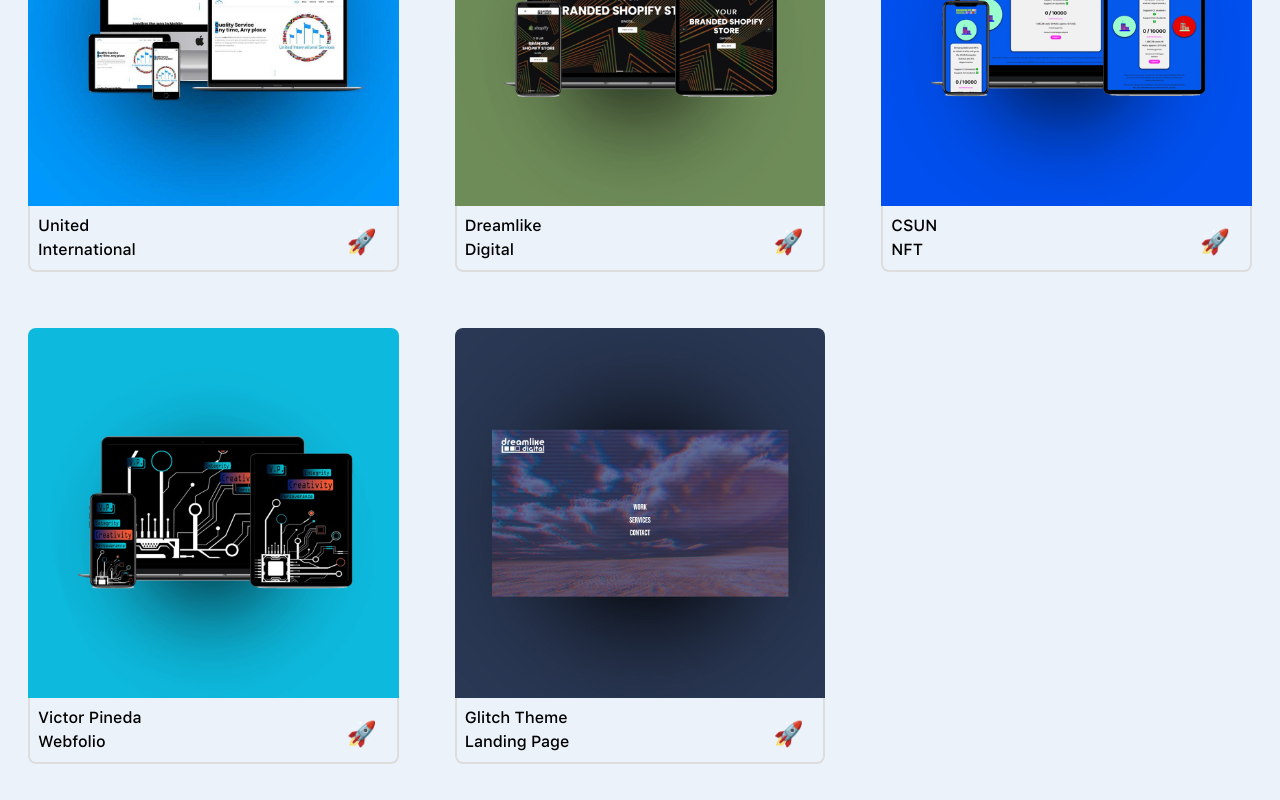
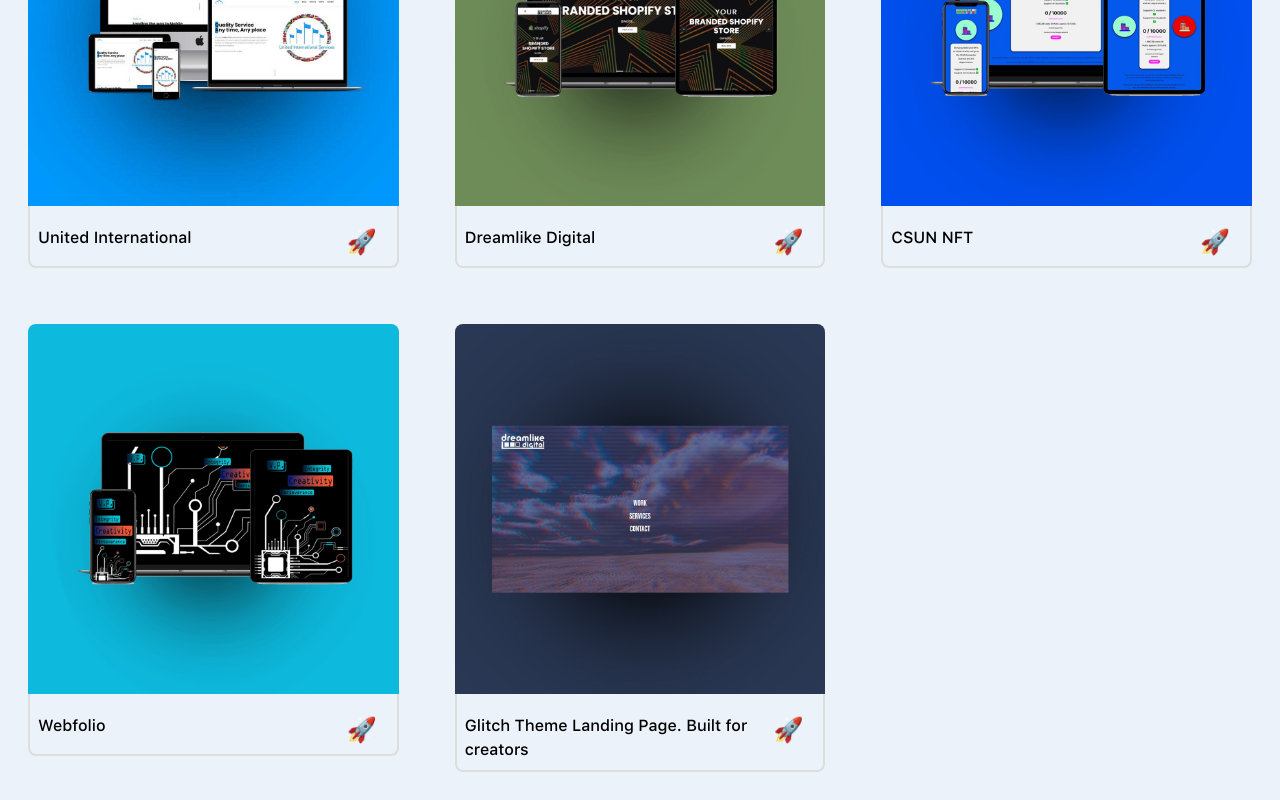
Before and after one commit to PinedaVictor/a-la-mode, a React (Vite) app: page /WebApps in a window 1280 px wide. Shown: the part 249-1049 px from the top of the page. Built offline with nearby package versions, Linux system fonts and the light colour scheme.

Commit message:
Bug fixes

```diff
--- a/src/components/elements/webdisplay/WebDisplay.tsx
+++ b/src/components/elements/webdisplay/WebDisplay.tsx
@@ -23,14 +23,14 @@
               />
             </picture>
           </div>
-          <div className="flex p-2 font-SFM border-x-2 border-b-2 rounded-b-lg border-grey">
-            <p className=" ">{props.title}</p>
-            <div className="w-full">
-              <ExternalLink link={props.link}>
+          <ExternalLink link={props.link}>
+            <div className="flex p-2 font-SFM border-x-2 border-b-2 rounded-b-lg border-grey">
+              <p className=" w-full mt-3 ">{props.title}</p>
+              <div className=" ">
                 <div className=" float-right mr-3 mt-3 text-2xl ">🚀</div>
-              </ExternalLink>
+              </div>
             </div>
-          </div>
+          </ExternalLink>
         </div>
       </div>
     </>
--- a/src/components/news/News.tsx
+++ b/src/components/news/News.tsx
@@ -20,7 +20,7 @@
       "Company dashboard allowed users to create new blog posts and edit exisiting posts.",
   },
   {
-    title: "JS Functions for Bog Database",
+    title: "JS Functions for Blog Database",
     summary:
       "Fundamentals are important to create great tools in technology. " +
       "Five functions and their use cases that were implemented in the " +
--- a/src/pages/WebApps.tsx
+++ b/src/pages/WebApps.tsx
@@ -25,14 +25,14 @@
     link: "https://thatnft.io/",
   },
   {
-    image: { src: vicApp, altText: "United International web display" },
-    title: "Victor Pineda Webfolio",
-    link: "https://pinedavictor.com/",
+    image: { src: vicApp, altText: "Wep app for CS student portfolio" },
+    title: "Webfolio",
+    link: "https://virnedgraphica.com/",
   },
   {
     image: { src: landing, altText: "Glitch website display" },
-    title: "Glitch Theme Landing Page",
-    link: "#",
+    title: "Glitch Theme Landing Page. Built for creators",
+    link: "https://github.com/PinedaVictor/Glitch-Landing-Page",
   },
 ];
 
@@ -41,7 +41,7 @@
     <>
       <HeaderNav />
       <LeftRightSpring left={true} height={500}>
-        <section className="grid md:grid-cols-3">
+        <section className="grid md:grid-cols-2 lg:grid-cols-3">
           {WebAppsData.map((item, index) => (
             <WebDisplay
               key={index}
```
